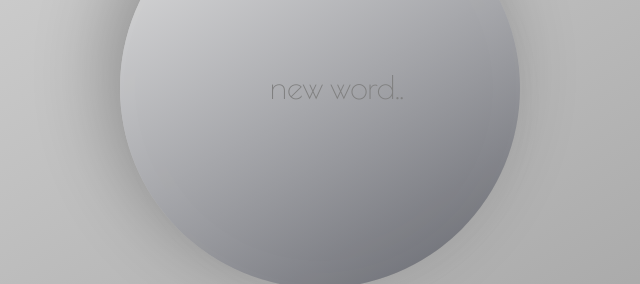
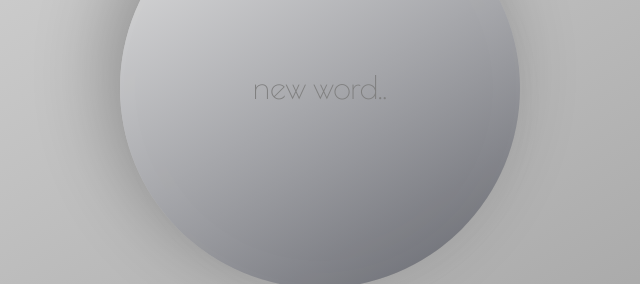
Before and after one commit to jim-fx/word-mesh, a website with bundled scripts: page public/index.html in a window 1280 px wide. Both pictures are taken after a click on the element 74 px from the left and 734 px from the top of the page. Shown: the part 312-596 px from the top of the page, 320-960 px from the left. Built offline with nearby package versions, Linux system fonts and the light colour scheme.

Commit message:
fix: center text in input

```diff
--- a/src/index.scss
+++ b/src/index.scss
@@ -80,7 +80,8 @@ body {
   background: linear-gradient(150deg, var(--bg-dark), rgba(59, 62, 75, 0.6));
   /* lighten */
 
-  box-shadow: -15px -15px 70px rgba(0, 0, 0, 0.25), 10px 14px 21px rgba(201, 201, 201, 0.02),
+  box-shadow: -15px -15px 70px rgba(0, 0, 0, 0.25),
+    10px 14px 21px rgba(201, 201, 201, 0.02),
     inset 0px 0px 86px rgba(255, 255, 255, 0.04);
 
   z-index: -1;
@@ -209,6 +210,8 @@ section {
     font-size: 2em !important;
     color: white;
 
+    width: 100%;
+    text-align: center;
     background: none;
     min-width: 100px;
     border: none;
@@ -218,11 +221,12 @@ section {
 
     &:empty::before {
       content: "new word..";
+      position: absolute;
+      left: 0;
       white-space: nowrap;
       text-align: center;
       width: 100%;
       color: gray;
-      position: absolute;
     }
 
     // &::after {
```
